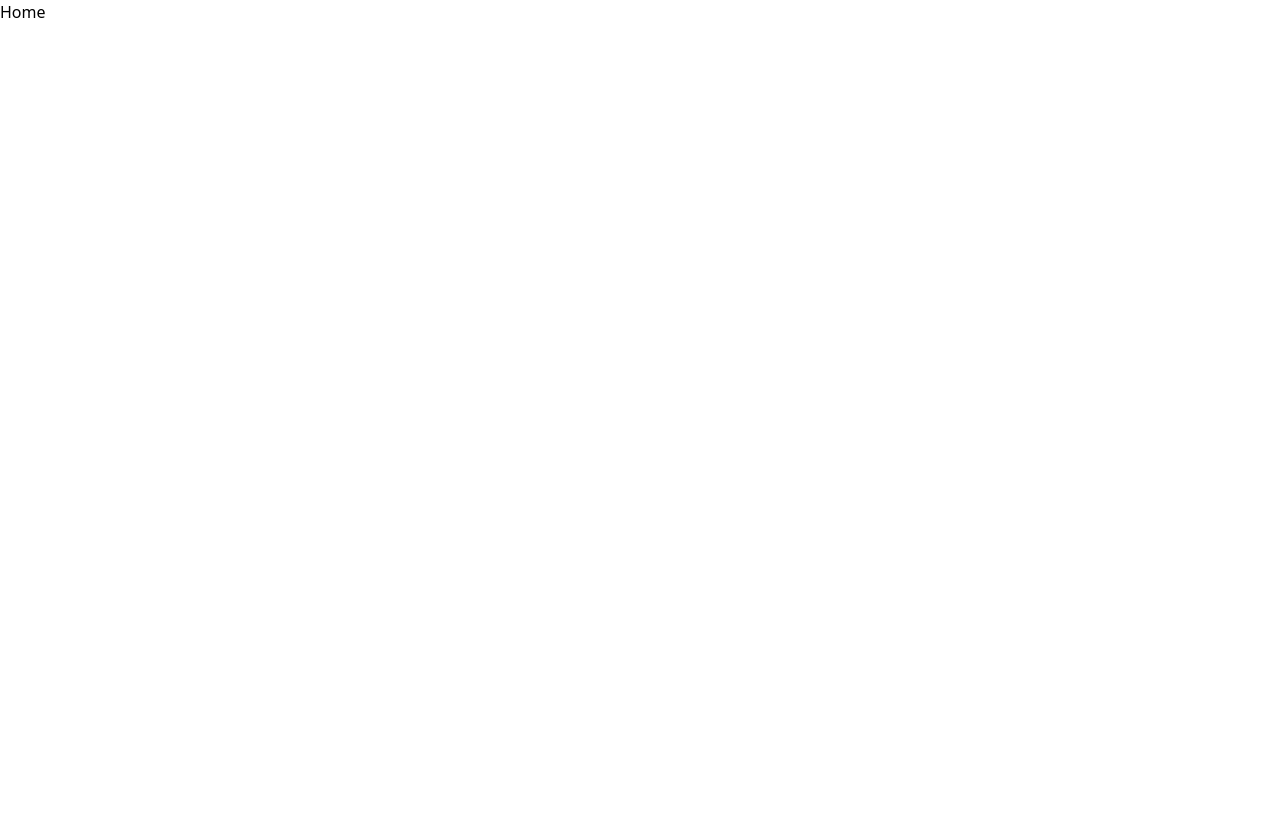
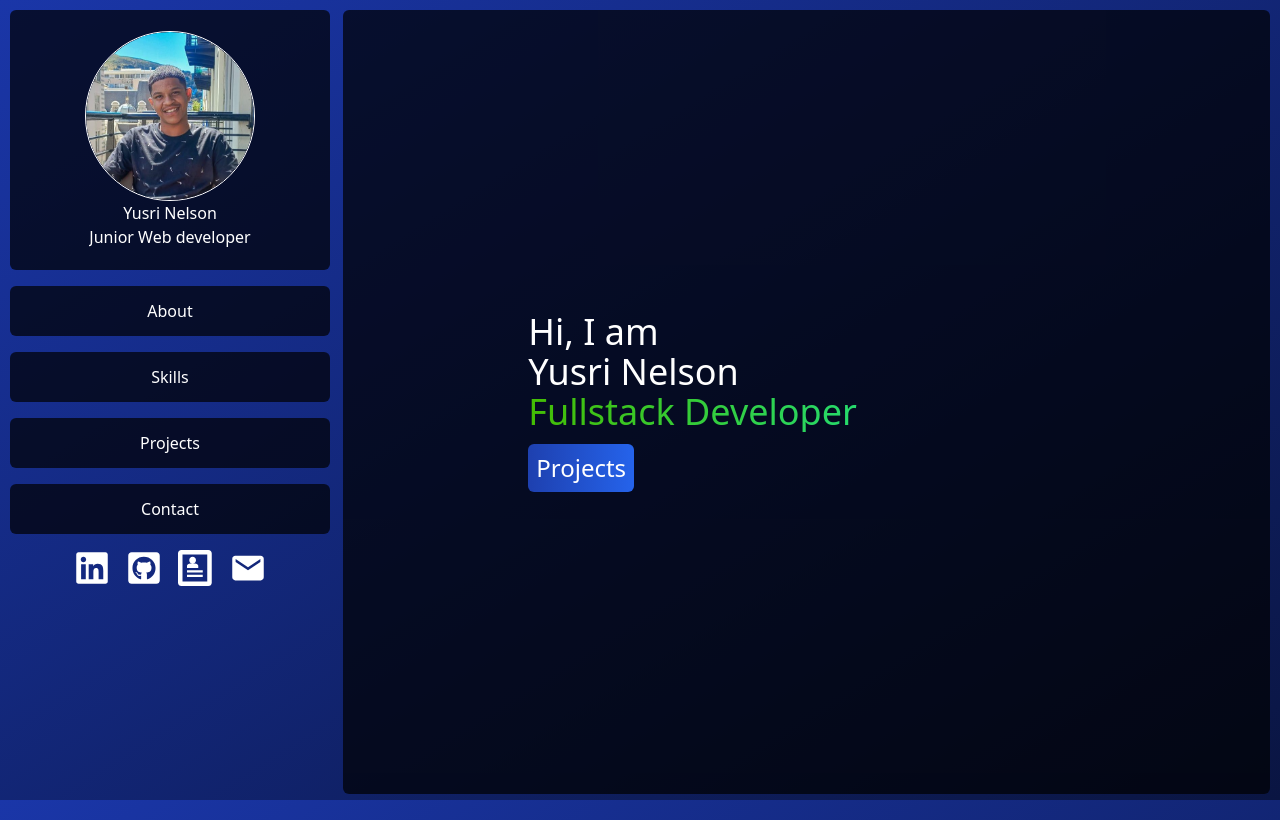
Before and after one commit to yusrinelson/yusri_portfolio, a React (Create React App) app: page / in a window 1280 px wide. Built offline with nearby package versions, Linux system fonts and the light colour scheme.

Commit message:
created layout for every component

```diff
--- a/package.json
+++ b/package.json
@@ -8,6 +8,8 @@
     "@testing-library/user-event": "^13.5.0",
     "react": "^18.3.1",
     "react-dom": "^18.3.1",
+    "react-icons": "^5.3.0",
+    "react-router-dom": "^6.28.0",
     "react-scripts": "5.0.1",
     "web-vitals": "^2.1.4"
   },
--- a/src/App.js
+++ b/src/App.js
@@ -1,10 +1,22 @@
 import './App.css';
+import About from './components/about/About';
+import Contact from './components/contact/Contact';
 import Home from './components/home/Home';
+import Navbar from './components/navbar/Navbar';
+import Projects from './components/projects/Projects';
+import Skills from './components/skills/Skills';
 
 function App() {
   return (
-    <div className="App">
-      <Home/>
+    <div className="flex">
+      <Navbar />
+      <div className=" hide-scrollbar ml-[26vw] w-full h-screen overflow-y-scroll">
+        <Home />
+        <About />
+        <Skills/>
+        <Projects/>
+        <Contact />
+      </div>
     </div>
   );
 }
--- a/src/components/about/About.js
+++ b/src/components/about/About.js
@@ -2,6 +2,8 @@ import React from 'react'
 
 export default function About() {
   return (
-    <div>About</div>
+    <div className="section__box">
+      About
+      </div>
   )
 }
--- a/src/components/contact/Contact.js
+++ b/src/components/contact/Contact.js
@@ -2,6 +2,6 @@ import React from 'react'
 
 export default function Contact() {
   return (
-    <div>Contact</div>
+    <div className="section__box mb-7">Contact</div>
   )
 }
--- a/src/components/home/Home.js
+++ b/src/components/home/Home.js
@@ -1,7 +1,14 @@
-import React from 'react'
+import React from "react";
 
 export default function Home() {
   return (
-    <div>Home</div>
-  )
+        <div className="box__color w-full h-[98vh] rounded-md flex flex-col justify-center ">
+            <div className="ml-[20%] h-full flex flex-col justify-center">
+                <h1 className="text-4xl">Hi, I am</h1>
+                <h1 className="text-4xl">Yusri Nelson</h1>
+                <h1 className="text-4xl mb-3 bg-gradient-to-r from-[#44BD03] to-[#00FFF2] bg-clip-text text-transparent">Fullstack Developer</h1>
+                <span className="text-2xl bg-gradient-to-r from-blue-800 to-blue-600 p-2 rounded-md w-fit ">Projects</span>
+            </div>
+        </div>
+  );
 }
--- a/src/components/navbar/Navbar.js
+++ b/src/components/navbar/Navbar.js
@@ -1,7 +1,50 @@
-import React from 'react'
+import React from "react";
+import { FaLinkedin } from "react-icons/fa";
+import { FaGithubSquare } from "react-icons/fa";
+import { ImProfile } from "react-icons/im";
+import { IoMdMail } from "react-icons/io";
+import profile2 from "../../assets/profile2.jpg";
 
 export default function Navbar() {
   return (
-    <div>Navbar</div>
-  )
+    <div>
+      <div className="fixed w-[25vw] h-screen flex flex-col items-center space-y-4">
+        <div className="box__color w-full h-[260px] rounded-md flex items-center justify-center flex-col">
+            <div className="w-[170px] h-[170px] rounded-full border border-white">
+            <img src={profile2} alt="profile" className="w-full h-full rounded-full" />
+            </div>
+            <p>Yusri Nelson</p>
+            <p>Junior Web developer</p>
+        </div>
+        <div className="box__color navbar__heading-box">
+          <p>About</p>
+        </div>
+        <div className="box__color navbar__heading-box">
+          <p>Skills</p>
+        </div>
+        <div className="box__color navbar__heading-box">
+          <p>Projects</p>
+        </div>
+        <div className="box__color navbar__heading-box">
+          <p>Contact</p>
+        </div>
+        <div>
+          <ul className="flex items-center justify-center text-4xl space-x-4">
+            <li>
+              <FaLinkedin />
+            </li>
+            <li>
+              <FaGithubSquare />
+            </li>
+            <li>
+              <ImProfile />
+            </li>
+            <li>
+              <IoMdMail />
+            </li>
+          </ul>
+        </div>
+      </div>
+    </div>
+  );
 }
--- a/src/components/projects/Projects.js
+++ b/src/components/projects/Projects.js
@@ -2,6 +2,6 @@ import React from 'react'
 
 export default function Projects() {
   return (
-    <div>Projects</div>
+    <div className="section__box">Projects</div>
   )
 }
--- a/src/components/skills/Skills.js
+++ b/src/components/skills/Skills.js
@@ -2,6 +2,6 @@ import React from 'react'
 
 export default function Skills() {
   return (
-    <div>Skills</div>
+    <div className='section__box'>Skills</div>
   )
 }
--- a/src/index.css
+++ b/src/index.css
@@ -563,3 +563,33 @@ code {
   font-family: source-code-pro, Menlo, Monaco, Consolas, 'Courier New',
     monospace;
 } */
+
+body{
+  background: linear-gradient(to bottom right, #1A36A8, #0A1542);
+  background-attachment: fixed;
+  padding: 10px;
+  color: #ffffff;
+}
+
+/* navbar */
+.navbar__heading-box{
+  @apply w-[25vw] h-[50px] mt-3 bg-black flex items-center justify-center rounded-md;
+}
+
+.box__color{
+  @apply bg-black/70
+}
+
+.hide-scrollbar::-webkit-scrollbar {
+  display: none; /* Chrome, Safari and Opera */
+}
+
+.section__box{
+  @apply box__color w-full h-[95vh] rounded-md mt-4;
+}
+
+*{
+  scroll-behavior: smooth;
+  /* scrollbar-width: none; */
+  overflow: hidden;
+}
```
Also changed, not shown: src/assets/profile2.jpg (added), 1 other file (tests, documents, lock files or other folders).
